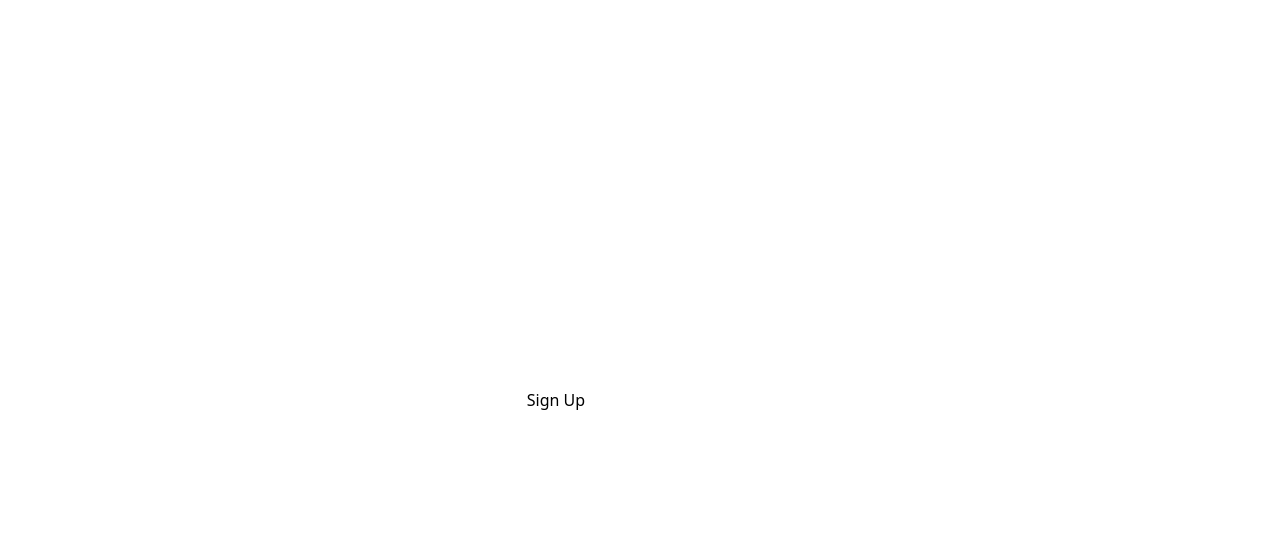
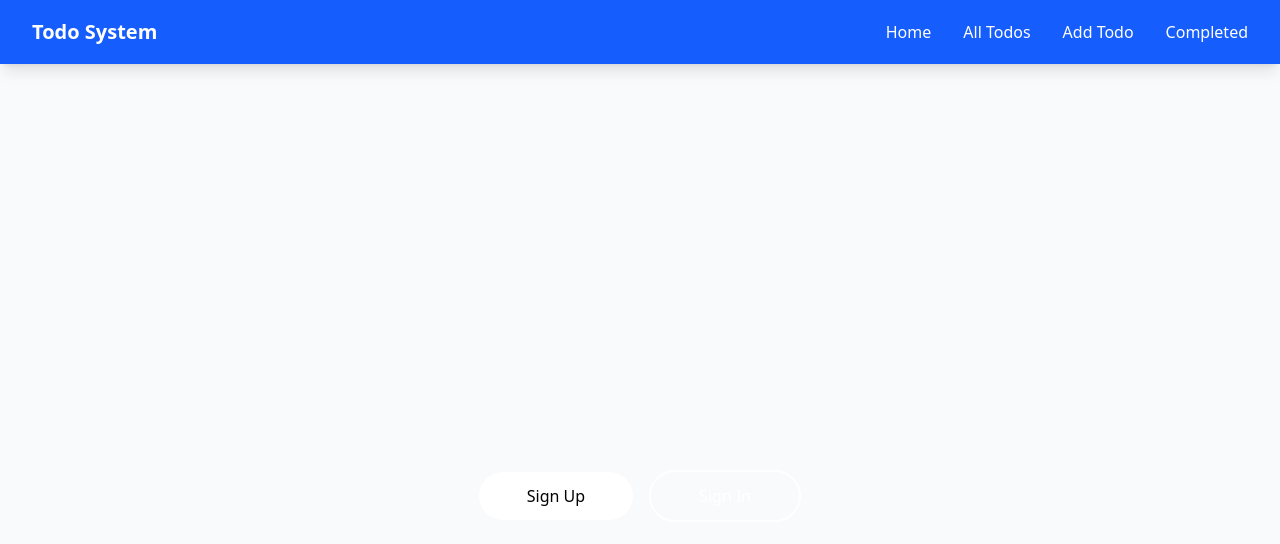
Before and after one commit to jeff-gitcode/todo-system, a Next.js app in the folder frontend/nextjs/: page / in a window 1280 px wide. Shown: the top 544 px of the page. Built offline with nearby package versions, Linux system fonts and the light colour scheme.

Commit message:
feat(layout): implement layout component and integrate navigation for improved structure

```diff
--- a/frontend/nextjs/app/layout.tsx
+++ b/frontend/nextjs/app/layout.tsx
@@ -1,6 +1,7 @@
 import type { Metadata } from "next";
 import { Geist, Geist_Mono } from "next/font/google";
 import { ReactQueryProviders } from "@presentation/components/reactQueryProvider";
+import Layout from "@/components/Layout";
 
 import "./globals.css";
 
@@ -19,20 +20,20 @@ export const metadata: Metadata = {
   description: "Generated by create next app",
 };
 
-
 export default function RootLayout({
   children,
 }: Readonly<{
   children: React.ReactNode;
 }>) {
-
   return (
     <html lang="en">
       <body
         className={`${geistSans.variable} ${geistMono.variable} antialiased`}
       >
         <ReactQueryProviders>
-          {children}
+          <Layout>
+            {children}
+          </Layout>
         </ReactQueryProviders>
       </body>
     </html>
--- /dev/null
+++ b/frontend/nextjs/components/Layout.tsx
@@ -0,0 +1,17 @@
+import Navigation from './Navigation';
+import { ReactNode } from 'react';
+
+interface LayoutProps {
+    children: ReactNode;
+}
+
+export default function Layout({ children }: LayoutProps) {
+    return (
+        <div className="min-h-screen bg-gray-50">
+            <Navigation />
+            <main className="container mx-auto px-4 py-8">
+                {children}
+            </main>
+        </div>
+    );
+}
--- /dev/null
+++ b/frontend/nextjs/components/Navigation.tsx
@@ -0,0 +1,74 @@
+'use client';
+
+import Link from 'next/link';
+import { useState } from 'react';
+
+export default function Navigation() {
+    const [isOpen, setIsOpen] = useState(false);
+
+    return (
+        <nav className="bg-blue-600 text-white shadow-lg">
+            <div className="max-w-7xl mx-auto px-4 sm:px-6 lg:px-8">
+                <div className="flex justify-between h-16">
+                    <div className="flex items-center">
+                        <Link href="/" className="text-xl font-bold">
+                            Todo System
+                        </Link>
+                    </div>
+
+                    {/* Desktop Menu */}
+                    <div className="hidden md:flex items-center space-x-8">
+                        <Link href="/" className="hover:text-blue-200 transition-colors">
+                            Home
+                        </Link>
+                        <Link href="/todos" className="hover:text-blue-200 transition-colors">
+                            All Todos
+                        </Link>
+                        <Link href="/todos/add" className="hover:text-blue-200 transition-colors">
+                            Add Todo
+                        </Link>
+                        <Link href="/completed" className="hover:text-blue-200 transition-colors">
+                            Completed
+                        </Link>
+                    </div>
+
+                    {/* Mobile menu button */}
+                    <div className="md:hidden flex items-center">
+                        <button
+                            onClick={() => setIsOpen(!isOpen)}
+                            className="text-white hover:text-blue-200 focus:outline-none"
+                        >
+                            <svg className="h-6 w-6" fill="none" viewBox="0 0 24 24" stroke="currentColor">
+                                {isOpen ? (
+                                    <path strokeLinecap="round" strokeLinejoin="round" strokeWidth={2} d="M6 18L18 6M6 6l12 12" />
+                                ) : (
+                                    <path strokeLinecap="round" strokeLinejoin="round" strokeWidth={2} d="M4 6h16M4 12h16M4 18h16" />
+                                )}
+                            </svg>
+                        </button>
+                    </div>
+                </div>
+
+                {/* Mobile Menu */}
+                {isOpen && (
+                    <div className="md:hidden">
+                        <div className="px-2 pt-2 pb-3 space-y-1 sm:px-3">
+                            <Link href="/" className="block px-3 py-2 hover:bg-blue-700 rounded-md">
+                                Home
+                            </Link>
+                            <Link href="/todos" className="block px-3 py-2 hover:bg-blue-700 rounded-md">
+                                All Todos
+                            </Link>
+                            <Link href="/todos/add" className="block px-3 py-2 hover:bg-blue-700 rounded-md">
+                                Add Todo
+                            </Link>
+                            <Link href="/completed" className="block px-3 py-2 hover:bg-blue-700 rounded-md">
+                                Completed
+                            </Link>
+                        </div>
+                    </div>
+                )}
+            </div>
+        </nav>
+    );
+}
```
